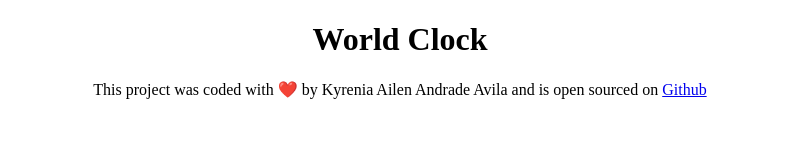
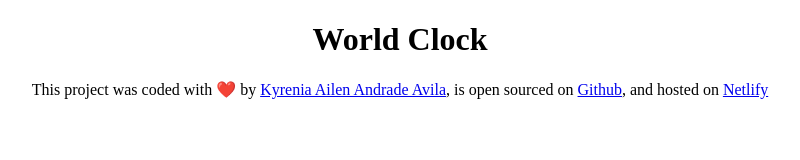
Before and after one commit to kaandradeavila/WorldClock-SheCodes, a plain HTML site: page index.html in a window 1280 px wide. Shown: the whole page, without its empty margins (240-1040 px from the left). Drawn offline with Linux system fonts and the light colour scheme.

Commit message:
Added links to the footer

```diff
--- a/index.html
+++ b/index.html
@@ -8,8 +8,10 @@
 </head>
 <body>
     <h1>World Clock</h1>
-    <footer>This project was coded with ❤️ by Kyrenia Ailen Andrade Avila and is open sourced on
-        <a href="https://github.com/kaandradeavila/WorldClock-SheCodes" target="_blank">Github</a>
+    <footer>This project was coded with ❤️ by
+        <a href="https://github.com/kaandradeavila" target="_blank">Kyrenia Ailen Andrade Avila</a>, is open sourced on
+        <a href="https://github.com/kaandradeavila/WorldClock-SheCodes" target="_blank">Github</a>, and hosted on
+        <a href="https://kaandradeavila-world-clock.netlify.app/" target="_blank">Netlify</a>
     </footer>
     <script src="src/index.js"></script>
 </body>
```
